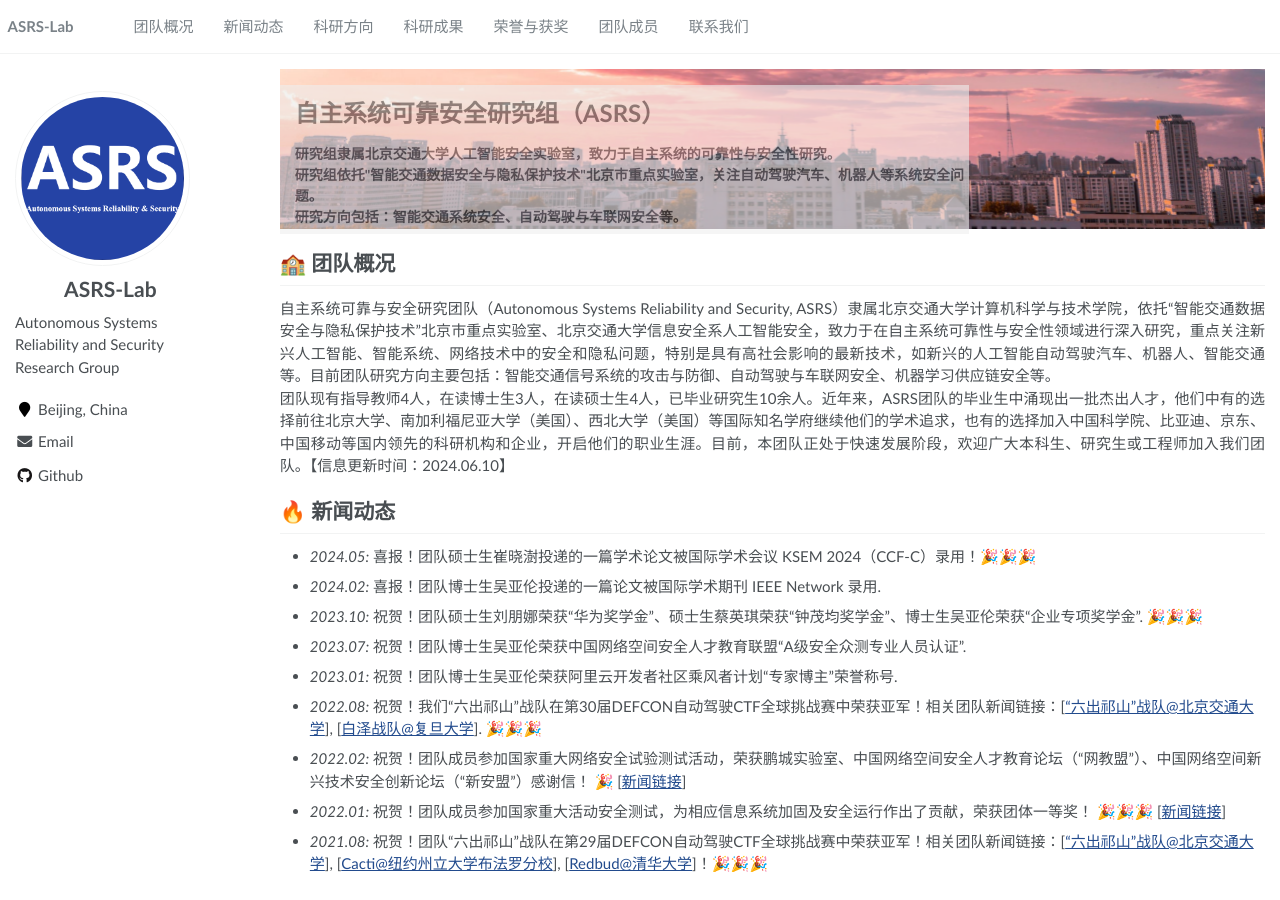
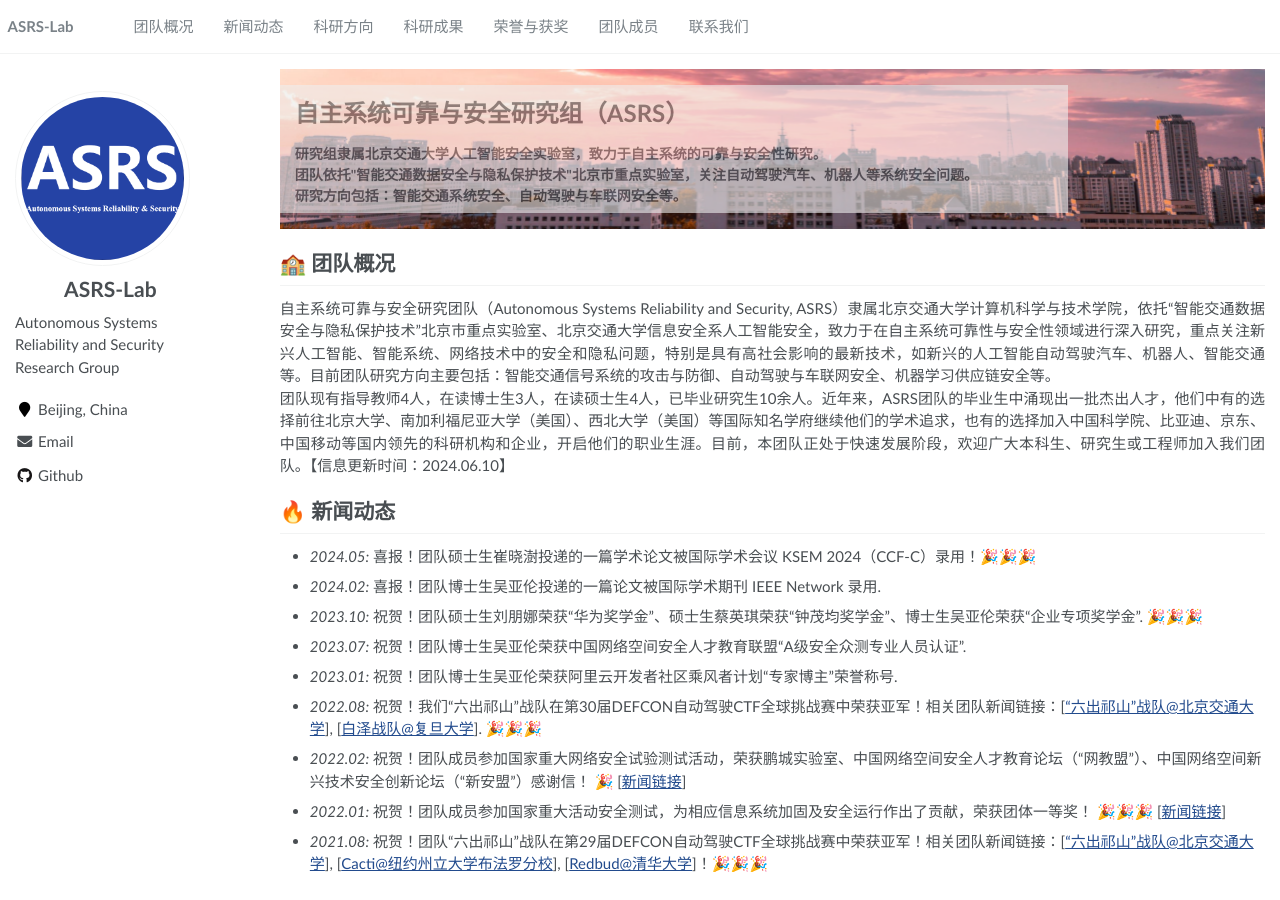
Before and after one commit to ASRS-Lab/ASRS-Lab.github.io, a Jekyll site: the page built from _pages/about.md, in a window 1280 px wide and 900 px high. Built offline with Jekyll 4.4.1, drawn with Linux system fonts in a browser that asks for light colours.

```diff
--- a/_pages/about.md
+++ b/_pages/about.md
@@ -18,11 +18,11 @@ redirect_from:
 <!--<img src='/images/ASRS-Members.jpg' width="800px">-->
 
 <div style="background-image: url('images/background.png');height: 160px;width: 100%">
-  <div style="width:70%;background-color:#eeeeee;opacity:0.6;margin-top:16px;padding-left:15px;float:left;">
-  <p style="font-size:24px;font-weight:bold;margin-top:10px;">自主系统可靠安全研究组（ASRS）</p>
+  <div style="width:80%;background-color:#eeeeee;opacity:0.6;margin-top:16px;padding-left:15px;float:left;">
+  <p style="font-size:24px;font-weight:bold;margin-top:10px;">自主系统可靠与安全研究组（ASRS）</p>
   <p style="font-size:14px;font-weight:bold;">
-  	研究组隶属北京交通大学人工智能安全实验室，致力于自主系统的可靠性与安全性研究。<br />
-    研究组依托"智能交通数据安全与隐私保护技术"北京市重点实验室，关注自动驾驶汽车、机器人等系统安全问题。<br />
+  	研究组隶属北京交通大学人工智能安全实验室，致力于自主系统的可靠与安全性研究。<br />
+    团队依托"智能交通数据安全与隐私保护技术"北京市重点实验室，关注自动驾驶汽车、机器人等系统安全问题。<br />
     研究方向包括：智能交通系统安全、自动驾驶与车联网安全等。<br />
   </p>
   </div>
```
